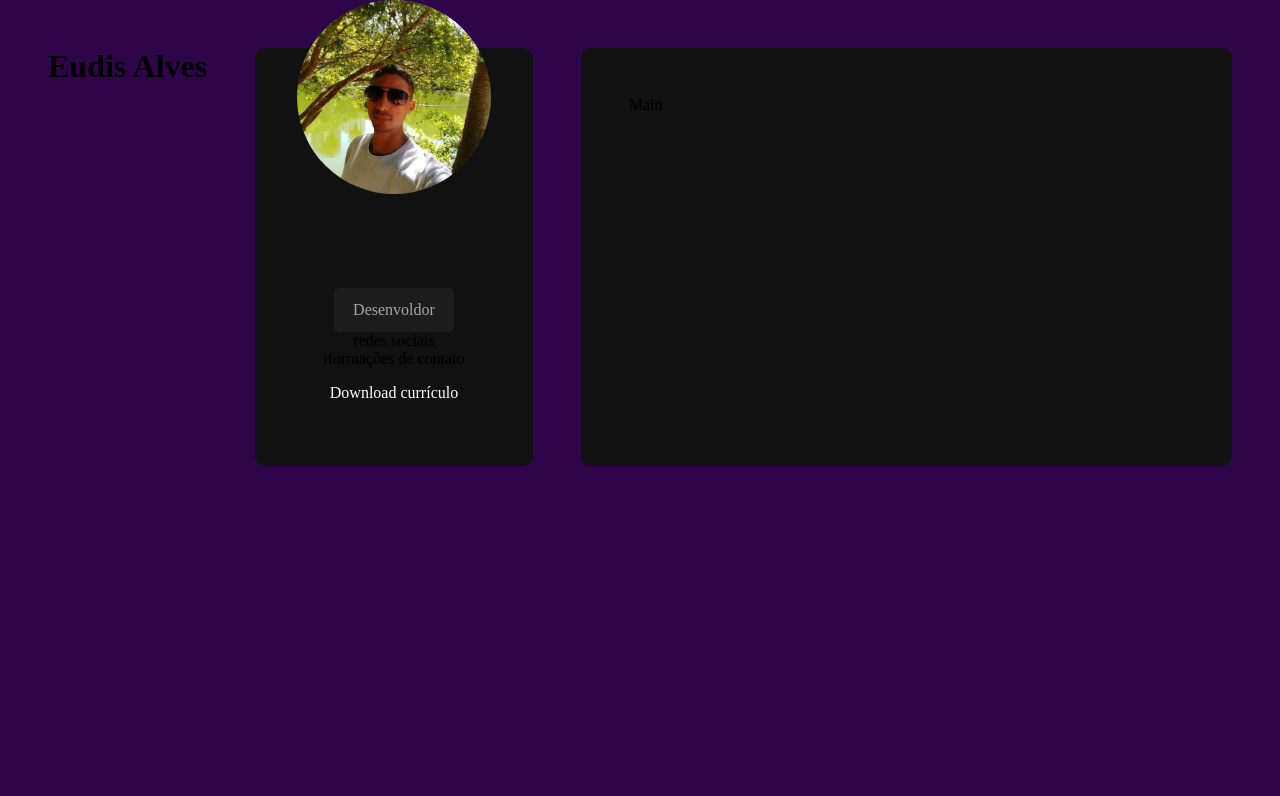
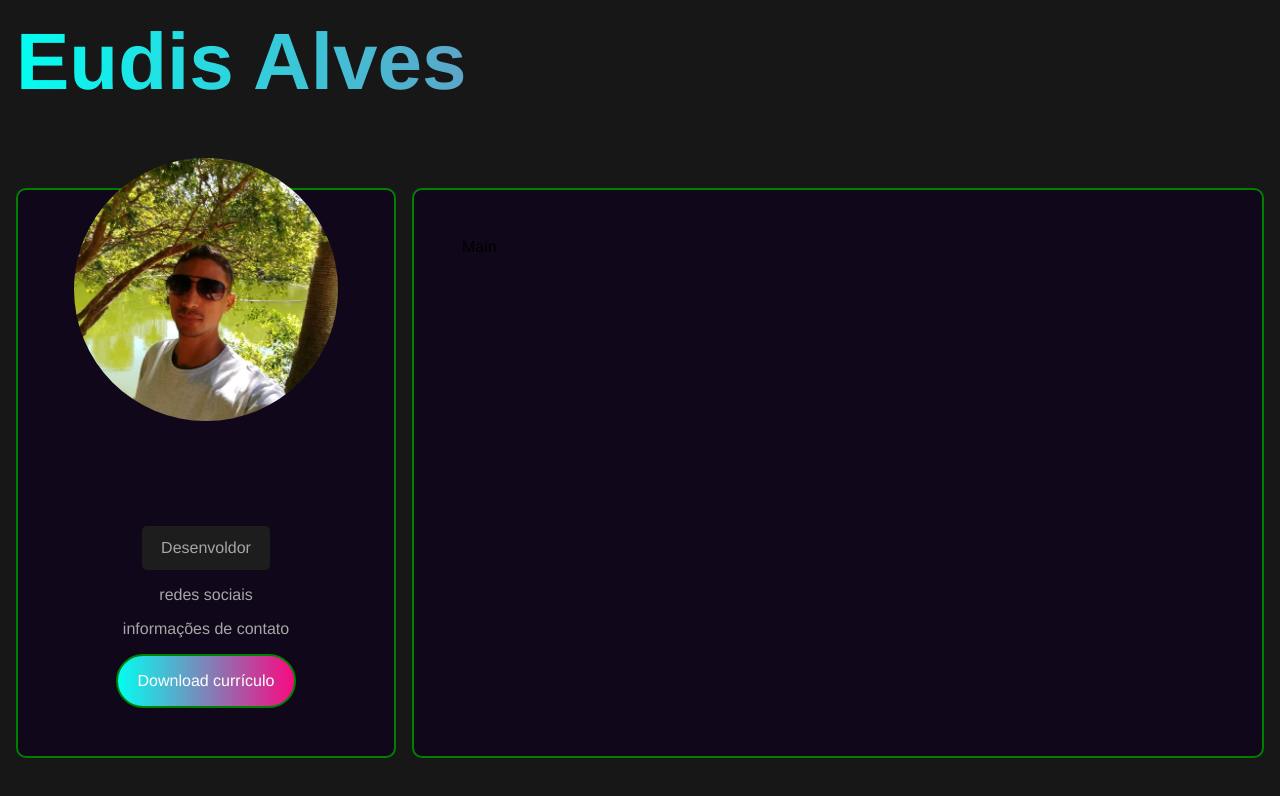
Before and after one commit to EudisAlves/site-curriculo, a React (Vite) app: page / in a window 1280 px wide. Shown: the top 796 px of the page. Built offline with nearby package versions, Linux system fonts and the light colour scheme.

Commit message:
colocando gradient

```diff
--- a/src/components/Sidebar.tsx
+++ b/src/components/Sidebar.tsx
@@ -8,7 +8,7 @@ export const Sidebar = () => {
             <img src={Avatar} alt="foto de Eudis Alves"/>
             <p className="title">Desenvoldor</p>
             <p>redes sociais</p>
-            <p>iformações de contato</p>
+            <p>informações de contato</p>
             <a href="/" className="btn">
                 Download currículo
             </a>
--- a/src/styles/components/app.sass
+++ b/src/styles/components/app.sass
@@ -3,5 +3,13 @@
 #base
     display: flex
     flex-wrap: wrap
-    padding: 3rem
-    gap: 3rem
+    padding: 1rem
+    gap: 1rem
+
+    h1
+        width: 100%
+        font-size: 5rem
+        margin-bottom: 4rem
+        background: variables.$gradient
+        -webkit-background-clip: text
+        -webkit-text-fill-color: transparent
--- a/src/styles/components/main.sass
+++ b/src/styles/components/main.sass
@@ -6,3 +6,4 @@
     flex: 2 1 0
     border-radius: variables.$conatiner-border-radius
     padding: 3rem
+    border: 2px solid green
--- a/src/styles/components/mixins.sass
+++ b/src/styles/components/mixins.sass
@@ -7,3 +7,4 @@
     background: variables.$gradient
     text-decoration: none
     border-radius: 3rem
+    border: 2px solid green
--- a/src/styles/components/sidebar.sass
+++ b/src/styles/components/sidebar.sass
@@ -12,27 +12,23 @@
     text-align: center
     position: relative
     padding: 3rem 0
-
-    h1
-        width: 100%
-        font-size: 5rem
-        margin-bottom: 4rem
-        background: variables.$gradient
-        border: 1px solid white
-
+    gap: 1rem
+    border: 2px solid green
+    color: variables.$text-color-secondary
 
     img
         max-width: 70%
         border-radius: variables.$foto-border-radius
         position: absolute
-        top: -3rem
+        top: -2rem
 
     .title
         color: variables.$text-color-secondary
         background-color: variables.$bg-color-secondary
         border-radius: variables.$card-border-redius
-        margin-top: 12rem
+        margin-top: 18rem
         padding: .8rem 1.2rem
+
 
     .btn
         @include mixins.btn
--- a/src/styles/components/variables.sass
+++ b/src/styles/components/variables.sass
@@ -1,10 +1,10 @@
-$font-stack: "Sans-serif"
+$font-stack: "Helvetica"
 $text-color: #fff
 $text-color-secondary: #a6a6a6
-$body-bg-color: #2e0549
-$bg-color: #111
+$body-bg-color: #050505ec
+$bg-color: #10081a
 $bg-color-secondary: #1d1d1d
 $conatiner-border-radius: 10px
-$foto-border-radius: 120px
+$foto-border-radius: 150px
 $card-border-redius: 5px
-$gradient: linear-gradient(90deg, #9d9ef7 0% #f808e4 100%)
+$gradient: linear-gradient(to right, #04fdf1 0%, #f80a81 100%)
```
